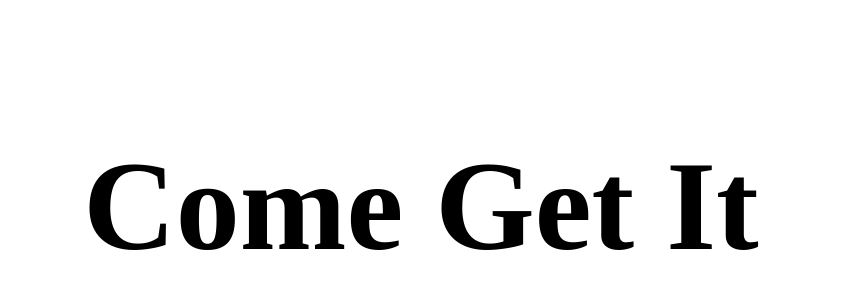
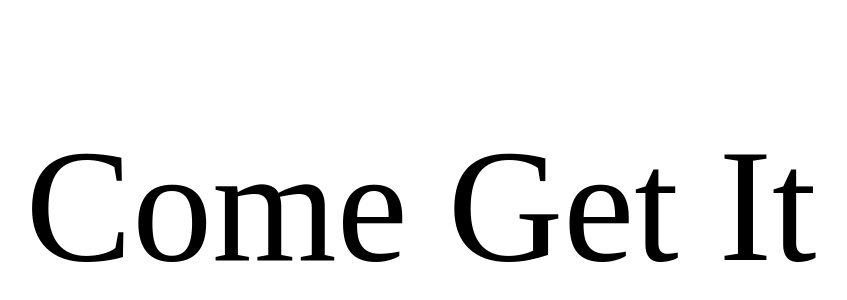
Before and after one commit to airrobb/aarons-party, a Next.js app: page / in a window 1280 px wide. Shown: the part 194-494 px from the top of the page, without its empty margins (219-1066 px from the left). Built offline with nearby package versions, Linux system fonts and the light colour scheme.

Commit message:
Do things

```diff
--- a/package.json
+++ b/package.json
@@ -7,7 +7,8 @@
     "next": "^8.1.0",
     "react": "^16.8.6",
     "react-dom": "^16.8.6",
-    "react-scripts": "3.0.1"
+    "react-scripts": "3.0.1",
+    "styled-components": "^4.3.1"
   },
   "scripts": {
     "dev": "next",
--- a/pages/index.js
+++ b/pages/index.js
@@ -1,27 +1,32 @@
-import React, { Component } from "react";
+import React from "react";
 import Head from "next/head";
+import styled from "styled-components";
 
 import "../styles/index.css";
 import { tasteTheRainbow } from "../utility/fun";
 
 const rainbow = tasteTheRainbow();
 
+const Tasty = styled.a`
+  font-size: 10rem;
+  text-align: center;
+  transition: text-shadow 0.5s;
+  &:hover {
+    text-shadow: ${rainbow};
+  }
+
+  @media (max-width: 768px) {
+    font-size: 13vw;
+  }
+`;
+
 export default function Home() {
-  const [hovering, setHover] = React.useState(false);
-
   return (
     <div className="page">
       <Head>
         <title>Aaron's Party</title>
       </Head>
-      <h1
-        className="page-title"
-        onMouseOver={() => setHover(true)}
-        onMouseOut={() => setHover(false)}
-        style={{ textShadow: hovering ? rainbow : null }}
-      >
-        Come Get It
-      </h1>
+      <Tasty>Come Get It</Tasty>
     </div>
   );
 }
```
Also changed, not shown: 1 other file (tests, documents, lock files or other folders).
